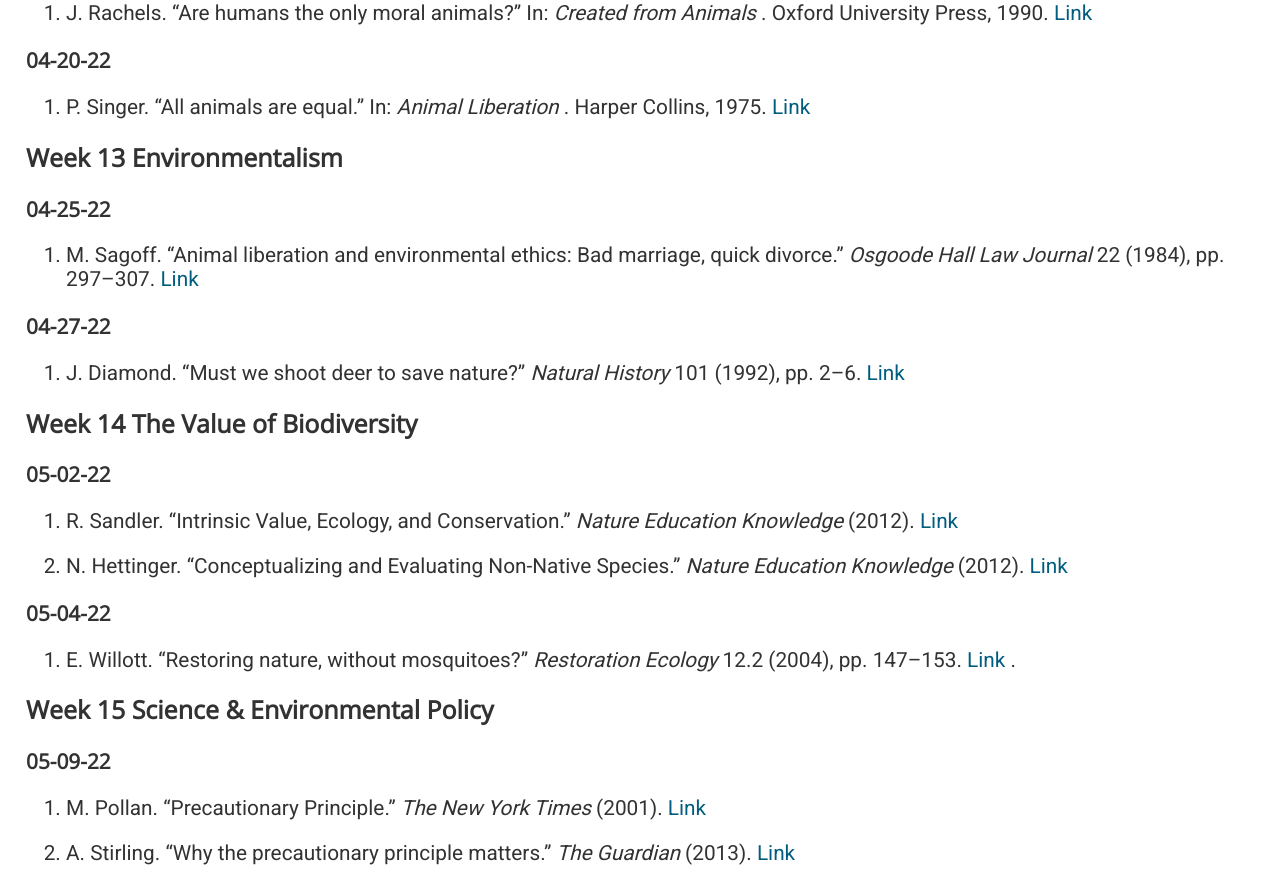
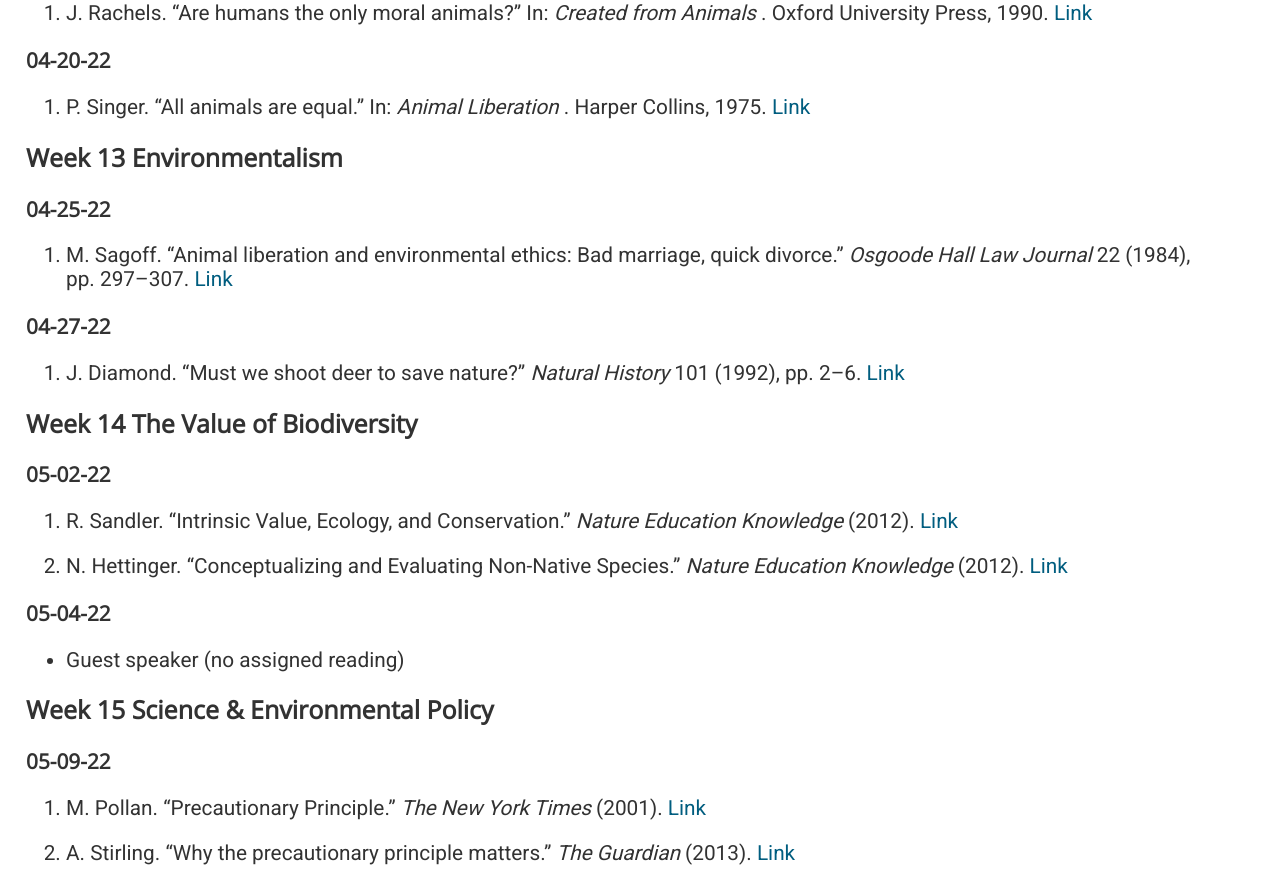
Before and after one commit to makp/website, a Flask app: page /schedule1 in a window 1280 px wide. Shown: the part 3854-4725 px from the top of the page. Run offline with Flask 2, Linux system fonts and the light colour scheme.

Commit message:
Add bib entry; Update phil255 schedule

```diff
--- a/templates/includes/schedule_s22_phil255.html
+++ b/templates/includes/schedule_s22_phil255.html
@@ -178,7 +178,7 @@
      Science
     </em>
     162  (1968),
-     pp. 1243–1248.
+     pp. 1243–1248.
     <a href="https://tu-my.sharepoint.com/:b:/g/personal/mpedroso_towson_edu/EYb5CBDanIVDn0QcYzEKo4ABHGSJDBi_yMhAbeTit35v8w?e=dCbWyv">
      Link
     </a>
@@ -397,7 +397,7 @@
     <em>
      Business &amp; Professional Ethics Journal
     </em>
-    24 (2005), pp. 103–130.
+    24 (2005), pp. 103–130.
     <a href="https://tu-my.sharepoint.com/:b:/g/personal/mpedroso_towson_edu/ET3W3AukyHNJvz8qQisEEVoBOSyUD4l_45v1Wo-wmMygkQ?e=Krjo1C">
      Link
     </a>
@@ -425,7 +425,7 @@
     <em>
      Scientific American
     </em>
-    313.6 (2015), pp. 74–79.
+    313.6 (2015), pp. 74–79.
     <a href="https://tu-my.sharepoint.com/:b:/g/personal/mpedroso_towson_edu/EdpmXJebugtAukYbzFytJ4EBt6lrKF4-GXCW9rGaS4QjRg?e=CFszcg">
      Link
     </a>
@@ -767,7 +767,7 @@
     <em>
      Scientific American
     </em>
-    284 (2001), pp. 70–75.
+    284 (2001), pp. 70–75.
     <a href="https://tu-my.sharepoint.com/:b:/g/personal/mpedroso_towson_edu/Ec1Dh5oefG5JtZwhnQpKKJ8BnbYgrjZXwjxUs3cahNFJdw?e=jQReP4">
      Link
     </a>
@@ -992,7 +992,7 @@
     <em>
      Osgoode Hall Law Journal
     </em>
-    22 (1984), pp. 297–307.
+    22 (1984), pp. 297–307.
     <a href="https://tu-my.sharepoint.com/:b:/g/personal/mpedroso_towson_edu/EeDeAkmPQABLv70kHVMeK7UBxFvbfzPNPCrkSRW7dnL5AA?e=ScY9Jp">
      Link
     </a>
@@ -1021,7 +1021,7 @@
      Natural History
     </em>
     101
-     (1992), pp. 2–6.
+     (1992), pp. 2–6.
     <a href="https://tu-my.sharepoint.com/:b:/g/personal/mpedroso_towson_edu/ETlnjkyOdbpLlrzoSoQ6jAgB2ytOvSTimS06wuyRZJ-d7g?e=K1K0vQ">
      Link
     </a>
@@ -1091,28 +1091,15 @@
   </a>
   05-04-22
  </h5>
- <!--l. 215-->
- <p class="noindent">
- </p>
- <ol class="enumerate1">
-  <li class="enumerate" id="x1-45002x1">
+ <ul class="itemize1">
+  <li class="itemize">
    <!--l. 216-->
    <p class="noindent">
-    <a id="x1-45003">
-    </a>
-    E. Willott. “Restoring nature, without mosquitoes?”
-    <em>
-     Restoration Ecology
-    </em>
-    12.2 (2004), pp. 147–153.
-    <a href="https://tu-my.sharepoint.com/:b:/g/personal/mpedroso_towson_edu/EbGig6VkuaFOqTKsB9ykC4EB0M_mcWhEOa42FcWJZkBInA?e=27qQ0">
-     Link
-    </a>
-    .
+    Guest speaker (no assigned reading)
    </p>
   </li>
- </ol>
- <!--l. 220-->
+ </ul>
+ <!--l. 221-->
  <p class="noindent">
  </p>
  <h4 class="subsectionHead" id="Week15">
@@ -1123,7 +1110,7 @@
   </a>
   Science &amp; Environmental Policy
  </h4>
- <!--l. 222-->
+ <!--l. 223-->
  <p class="noindent">
  </p>
  <h5 class="likesubsubsectionHead">
@@ -1131,12 +1118,12 @@
   </a>
   05-09-22
  </h5>
- <!--l. 223-->
+ <!--l. 224-->
  <p class="noindent">
  </p>
  <ol class="enumerate1">
   <li class="enumerate" id="x1-47002x1">
-   <!--l. 224-->
+   <!--l. 225-->
    <p class="noindent">
     <a id="x1-47003">
     </a>
@@ -1151,7 +1138,7 @@
    </p>
   </li>
   <li class="enumerate" id="x1-47005x2">
-   <!--l. 225-->
+   <!--l. 226-->
    <p class="noindent">
     <a id="x1-47006">
     </a>
@@ -1166,7 +1153,7 @@
    </p>
   </li>
   <li class="enumerate" id="x1-47008x3">
-   <!--l. 226-->
+   <!--l. 227-->
    <p class="noindent">
     <a id="x1-47009">
     </a>
@@ -1182,7 +1169,7 @@
    </p>
   </li>
   <li class="enumerate" id="x1-47011x4">
-   <!--l. 227-->
+   <!--l. 228-->
    <p class="noindent">
     <a id="x1-47012">
     </a>
@@ -1197,7 +1184,7 @@
    </p>
   </li>
  </ol>
- <!--l. 231-->
+ <!--l. 232-->
  <p class="noindent">
  </p>
  <h5 class="likesubsubsectionHead">
@@ -1205,12 +1192,12 @@
   </a>
   05-11-22
  </h5>
- <!--l. 232-->
+ <!--l. 233-->
  <p class="noindent">
  </p>
  <ol class="enumerate1">
   <li class="enumerate" id="x1-48002x1">
-   <!--l. 233-->
+   <!--l. 234-->
    <p class="noindent">
     <a id="x1-48003">
     </a>
@@ -1218,14 +1205,14 @@
     <em>
      Environmental Science &amp; Policy
     </em>
-    7.5 (2004), pp. 369–383.
+    7.5 (2004), pp. 369–383.
     <a href="https://tu-my.sharepoint.com/:b:/g/personal/mpedroso_towson_edu/EVd5guVAmHlNtqyuF9VeCyQBomm9TYneKHmS1cJs6_Nfmw?e=fPcZP2">
      Link
     </a>
    </p>
   </li>
  </ol>
- <!--l. 236-->
+ <!--l. 237-->
  <p class="noindent">
  </p>
  <h4 class="subsectionHead" id="Week16">
@@ -1235,7 +1222,7 @@
   <a id="x1-49000Week 16">
   </a>
  </h4>
- <!--l. 237-->
+ <!--l. 238-->
  <p class="noindent">
  </p>
  <h5 class="likesubsubsectionHead">
@@ -1245,7 +1232,7 @@
  </h5>
  <ul class="itemize1">
   <li class="itemize">
-   <!--l. 238-->
+   <!--l. 239-->
    <p class="noindent">
     No required readings (review)
    </p>
```
Also changed, not shown: latex/schedules/schedule_s22_phil255/schedule_s22_phil255.html (+24 -29 lines), 3 other files.
